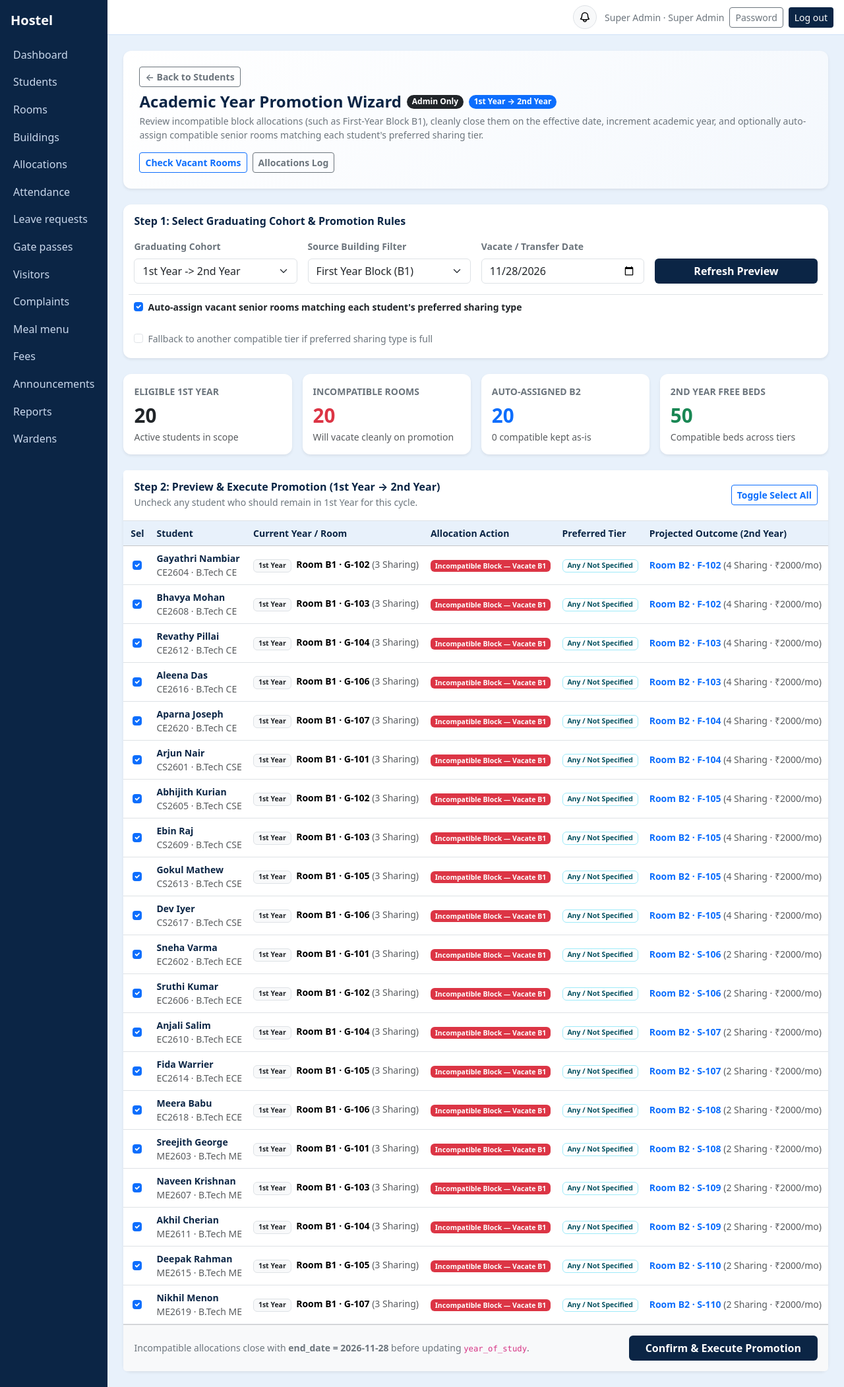
After one commit to anandp8678/hostel_ms, a Django app: page /students/promote/ in a window 1280 px wide. The commit adds this page. Shown: the whole page at 66% size. Run offline with Django 5.2, Linux system fonts and the light colour scheme; a user stored in the database is signed in; data comes from the database, SQL or seed files in the repository.

Commit message:
feat(promotion): add Admin academic year promotion wizard view and template

```diff
--- /dev/null
+++ b/core/templates/core/student_promote.html
@@ -0,0 +1,230 @@
+{% extends "core/base.html" %}{% block content %}
+<div class="card p-4 mb-4 bg-white border-0 shadow-sm" style="background: linear-gradient(135deg, #ffffff 0%, #f4f8fd 100%);">
+  <div class="d-flex flex-wrap justify-content-between align-items-center gap-3">
+    <div>
+      <div class="mb-2">
+        <a href="{% url 'students' %}" class="btn btn-sm btn-outline-secondary fw-semibold">
+          &larr; Back to Students
+        </a>
+      </div>
+      <div class="d-flex flex-wrap align-items-center gap-2 mb-1">
+        <h4 class="mb-0 fw-bold" style="color:var(--navy);">Academic Year Promotion Wizard</h4>
+        <span class="badge text-bg-dark rounded-pill">Admin Only</span>
+        <span class="badge text-bg-primary rounded-pill">{{ preview.from_label }} &rarr; {{ preview.to_label }}</span>
+      </div>
+      <div class="text-secondary small">
+        Review incompatible block allocations (such as First-Year Block B1), cleanly close them on the effective date, increment academic year, and optionally auto-assign compatible senior rooms matching each student's preferred sharing tier.
+      </div>
+    </div>
+    <div class="d-flex gap-2">
+      <a href="{% url 'rooms' %}" class="btn btn-sm btn-outline-primary fw-semibold">Check Vacant Rooms</a>
+      <a href="{% url 'allocations' %}" class="btn btn-sm btn-outline-secondary fw-semibold">Allocations Log</a>
+    </div>
+  </div>
+</div>
+
+{% if exec_result %}
+<div class="alert alert-success border-success shadow-sm mb-4" id="promotionResultBanner">
+  <div class="d-flex flex-wrap justify-content-between align-items-center gap-2 mb-2">
+    <h6 class="fw-bold mb-0 text-success">Promotion Completed: {{ exec_result.promoted_count }} Student{{ exec_result.promoted_count|pluralize }} Advanced to {{ exec_result.to_label }}</h6>
+    <a href="{% url 'students' %}?year={{ exec_result.to_year }}" class="btn btn-sm btn-success fw-semibold py-0 px-2">
+      View {{ exec_result.to_label }} Students &rarr;
+    </a>
+  </div>
+  <div class="small text-dark">
+    <b>{{ exec_result.vacated_count }}</b> incompatible room{{ exec_result.vacated_count|pluralize }} vacated &middot;
+    <b>{{ exec_result.assigned_count }}</b> compatible room{{ exec_result.assigned_count|pluralize }} auto-assigned &middot;
+    <b>{{ exec_result.kept_count }}</b> compatible room{{ exec_result.kept_count|pluralize }} retained &middot;
+    <b>{{ exec_result.unassigned_count }}</b> awaiting manual room assignment.
+  </div>
+  {% if exec_result.unassigned_names %}
+    <div class="small text-warning-emphasis mt-2">
+      <b>Awaiting manual room assignment:</b> {{ exec_result.unassigned_names|join:", " }}
+      <a href="{% url 'students' %}?year={{ exec_result.to_year }}&allocation=unallocated" class="ms-2 fw-semibold">Allocate Unassigned &rarr;</a>
+    </div>
+  {% endif %}
+</div>
+{% endif %}
+
+<!-- Step 1: Configuration & Live Dry-Run Filter -->
+<div class="card p-3 mb-4 bg-white border-0 shadow-sm">
+  <h6 class="fw-bold mb-3" style="color:var(--navy);">Step 1: Select Graduating Cohort & Promotion Rules</h6>
+  <form method="get" action="{% url 'students_promote' %}" class="row g-3 align-items-end">
+    <div class="col-12 col-md-3">
+      <label class="form-label small fw-semibold text-secondary">{{ form.from_year.label }}</label>
+      {{ form.from_year }}
+    </div>
+    <div class="col-12 col-md-3">
+      <label class="form-label small fw-semibold text-secondary">{{ form.building.label }}</label>
+      {{ form.building }}
+    </div>
+    <div class="col-12 col-md-3">
+      <label class="form-label small fw-semibold text-secondary">{{ form.effective_date.label }}</label>
+      {{ form.effective_date }}
+    </div>
+    <div class="col-12 col-md-3 d-grid">
+      <button type="submit" class="btn btn-navy fw-semibold">Refresh Preview</button>
+    </div>
+    <div class="col-12 d-flex flex-wrap gap-4 pt-2 border-top">
+      <label class="form-check mb-0 small">
+        {{ form.auto_assign }}
+        <span class="form-check-label fw-semibold">{{ form.auto_assign.label }}</span>
+      </label>
+      <label class="form-check mb-0 small">
+        {{ form.allow_fallback }}
+        <span class="form-check-label text-secondary">{{ form.allow_fallback.label }}</span>
+      </label>
+    </div>
+  </form>
+</div>
+
+<!-- Preview KPI Strip -->
+<div class="row g-3 mb-4">
+  <div class="col-6 col-md-3">
+    <div class="card p-3 h-100 bg-white border-0 shadow-sm">
+      <div class="text-secondary small fw-semibold text-uppercase">Eligible {{ preview.from_label }}</div>
+      <div class="stat text-dark mt-1">{{ preview.total_students }}</div>
+      <div class="small text-muted">Active students in scope</div>
+    </div>
+  </div>
+  <div class="col-6 col-md-3">
+    <div class="card p-3 h-100 bg-white border-0 shadow-sm">
+      <div class="text-secondary small fw-semibold text-uppercase">Incompatible Rooms</div>
+      <div class="stat {% if preview.incompatible_count > 0 %}text-danger{% else %}text-success{% endif %} mt-1">{{ preview.incompatible_count }}</div>
+      <div class="small text-muted">Will vacate cleanly on promotion</div>
+    </div>
+  </div>
+  <div class="col-6 col-md-3">
+    <div class="card p-3 h-100 bg-white border-0 shadow-sm">
+      <div class="text-secondary small fw-semibold text-uppercase">Auto-Assigned B2</div>
+      <div class="stat text-primary mt-1">{{ preview.auto_assigned_count }}</div>
+      <div class="small text-muted">{{ preview.keep_count }} compatible kept as-is</div>
+    </div>
+  </div>
+  <div class="col-6 col-md-3">
+    <div class="card p-3 h-100 bg-white border-0 shadow-sm">
+      <div class="text-secondary small fw-semibold text-uppercase">{{ preview.to_label }} Free Beds</div>
+      <div class="stat {% if preview.capacity_shortfall > 0 %}text-warning{% else %}text-success{% endif %} mt-1">{{ preview.total_compatible_free_beds }}</div>
+      <div class="small text-muted">Compatible beds across tiers</div>
+    </div>
+  </div>
+</div>
+
+{% if preview.capacity_shortfall > 0 and preview.auto_assign %}
+<div class="alert alert-warning border-warning mb-4 small shadow-sm">
+  <strong>Capacity Notice:</strong> {{ preview.needing_beds }} student{{ preview.needing_beds|pluralize }} need a compatible room for {{ preview.to_label }}, while {{ preview.total_compatible_free_beds }} compatible bed{{ preview.total_compatible_free_beds|pluralize }} are vacant ({{ preview.capacity_shortfall }} bed shortfall). Matched students will be assigned first; remaining students will be promoted as Unallocated.
+</div>
+{% endif %}
+
+<!-- Step 2: Dry-Run Preview & Confirmation -->
+<div class="card bg-white border-0 shadow-sm">
+  <div class="card-header bg-white py-3 d-flex flex-wrap justify-content-between align-items-center gap-2 border-bottom">
+    <div>
+      <h6 class="mb-0 fw-bold" style="color:var(--navy);">Step 2: Preview & Execute Promotion ({{ preview.from_label }} &rarr; {{ preview.to_label }})</h6>
+      <span class="small text-secondary">Uncheck any student who should remain in {{ preview.from_label }} for this cycle.</span>
+    </div>
+    {% if preview.rows %}
+      <button type="button" class="btn btn-sm btn-outline-primary fw-semibold" onclick="toggleAllPromoteBoxes()">
+        Toggle Select All
+      </button>
+    {% endif %}
+  </div>
+
+  {% if preview.rows %}
+  <form method="post" action="{% url 'students_promote' %}" onsubmit="return confirm('Promote selected students from {{ preview.from_label }} to {{ preview.to_label }} effective {{ preview.effective_date|date:'Y-m-d' }}?');">
+    {% csrf_token %}
+    <input type="hidden" name="from_year" value="{{ preview.from_year }}">
+    <input type="hidden" name="building" value="{% if preview.building %}{{ preview.building.pk }}{% endif %}">
+    <input type="hidden" name="effective_date" value="{{ preview.effective_date|date:'Y-m-d' }}">
+    <input type="hidden" name="auto_assign" value="{% if preview.auto_assign %}1{% else %}0{% endif %}">
+    <input type="hidden" name="allow_fallback" value="{% if preview.allow_fallback %}1{% else %}0{% endif %}">
+
+    <div class="table-responsive">
+      <table class="table table-hover align-middle mb-0 small">
+        <thead class="table-light">
+          <tr>
+            <th style="width:42px;" class="text-center">Sel</th>
+            <th>Student</th>
+            <th>Current Year / Room</th>
+            <th>Allocation Action</th>
+            <th>Preferred Tier</th>
+            <th>Projected Outcome ({{ preview.to_label }})</th>
+          </tr>
+        </thead>
+        <tbody>
+          {% for row in preview.rows %}
+          {% with s=row.student %}
+          <tr class="{% if row.incompatible %}table-danger-subtle{% endif %}">
+            <td class="text-center">
+              <input type="checkbox" name="student_ids" value="{{ s.pk }}" class="form-check-input promote-cb" checked>
+            </td>
+            <td>
+              <div class="fw-bold text-dark">
+                <a href="{% url 'student_detail' s.pk %}" class="text-decoration-none" style="color:var(--navy);">{{ s.user.display_name }}</a>
+              </div>
+              <div class="text-muted">{{ s.roll_no }} &middot; {{ s.course|default:"Not specified" }}</div>
+            </td>
+            <td>
+              <span class="badge text-bg-light border text-dark">{{ s.year_label }}</span>
+              {% if row.current_room %}
+                <span class="fw-semibold ms-1">Room {{ row.current_room }}</span>
+                <span class="text-muted">({{ row.current_room.room_type_label }})</span>
+              {% else %}
+                <span class="text-muted ms-1">Unallocated</span>
+              {% endif %}
+            </td>
+            <td>
+              {% if row.incompatible %}
+                <span class="badge text-bg-danger">Incompatible Block &mdash; Vacate {{ row.current_room.building.code }}</span>
+              {% elif row.action_kind == "keep_compatible" %}
+                <span class="badge text-bg-success">Compatible &mdash; Keep Room</span>
+              {% else %}
+                <span class="badge text-bg-secondary">Unallocated</span>
+              {% endif %}
+            </td>
+            <td>
+              <span class="badge text-bg-info-subtle text-info-emphasis border border-info-subtle">{{ s.preferred_room_type_label }}</span>
+            </td>
+            <td>
+              {% if row.action_kind == "keep_compatible" %}
+                <span class="text-success fw-semibold">Retains Room {{ row.projected_room }}</span>
+              {% elif row.projected_room %}
+                <span class="fw-semibold text-primary">Room {{ row.projected_room }}</span>
+                <span class="text-muted">({{ row.projected_room.room_type_label }} &middot; ₹{{ row.projected_rent|floatformat:0 }}/mo)</span>
+                {% if row.match_status == "fallback" %}
+                  <span class="badge text-bg-warning text-dark ms-1">Fallback Tier</span>
+                {% endif %}
+              {% else %}
+                <span class="text-warning-emphasis fw-semibold">Unallocated (Manual Assignment)</span>
+              {% endif %}
+            </td>
+          </tr>
+          {% endwith %}
+          {% endfor %}
+        </tbody>
+      </table>
+    </div>
+    <div class="card-footer bg-light d-flex flex-wrap justify-content-between align-items-center gap-2 py-3">
+      <div class="small text-secondary">
+        Incompatible allocations close with <b>end_date = {{ preview.effective_date|date:"Y-m-d" }}</b> before updating <code>year_of_study</code>.
+      </div>
+      <button type="submit" class="btn btn-navy fw-semibold px-4" id="executePromotionBtn">
+        Confirm &amp; Execute Promotion
+      </button>
+    </div>
+  </form>
+  {% else %}
+  <div class="p-5 text-center text-muted">
+    No active students match {{ preview.from_label }}{% if preview.building %} in {{ preview.building.code }}{% endif %}. Try selecting another graduating year or building filter above.
+  </div>
+  {% endif %}
+</div>
+
+<script>
+function toggleAllPromoteBoxes() {
+  var boxes = Array.from(document.querySelectorAll('.promote-cb'));
+  var allChecked = boxes.every(function (b) { return b.checked; });
+  boxes.forEach(function (b) { b.checked = !allChecked; });
+}
+</script>
+{% endblock %}
--- a/core/templates/core/students_list.html
+++ b/core/templates/core/students_list.html
@@ -92,6 +92,9 @@
           Table View
         </a>
       </div>
+      {% if request.user.role == "admin" %}
+        <a class="btn btn-sm btn-outline-warning text-dark fw-semibold" href="{% url 'students_promote' %}">Promote Year</a>
+      {% endif %}
       <a class="btn btn-sm btn-outline-secondary fw-semibold" href="{% url 'students_import' %}">Import CSV</a>
       {% if add %}
         <a class="btn btn-sm btn-navy fw-semibold" href="{{ add }}">{{ add_label }}</a>
--- a/core/urls.py
+++ b/core/urls.py
@@ -11,6 +11,7 @@ urlpatterns = [
     path("children/<int:pk>/", v.child, name="child"),
     path("students/", v.student_list, name="students"),
     path("students/new/", v.student_new, name="students_new"),
+    path("students/promote/", v.student_promote, name="students_promote"),
     path("students/import/", v.student_import, name="students_import"),
     path("students/import/template/", v.import_template, name="import_template"),
     path("allocations/import/", v.allocation_import, name="allocations_import"),
--- a/core/views.py
+++ b/core/views.py
@@ -22,6 +22,7 @@ from .pdf_services import generate_fee_invoice_pdf, generate_fees_report_pdf, ge
 from .services import (
     bulk_create_rooms,
     bulk_create_rooms_floors,
+    execute_academic_promotion,
     find_building,
     log_visitor_checkin,
     parse_year,
@@ -36,6 +37,7 @@ from .services import (
     perform_gate_checkin,
     perform_gate_checkout,
     perform_visitor_checkout,
+    preview_academic_promotion,
     scoped_staff_for_student,
     sync_overdue_gate_passes,
     transfer_student_room,
@@ -1746,6 +1748,91 @@ def student_list(request):
         "add_label": "Add student",
     }
     return render(request, "core/students_list.html", context)
+
+
+@role_required("admin")
+def student_promote(request):
+    """Two-step Academic Year Promotion Wizard: preview incompatible allocations and execute B1 -> B2 promotion."""
+    default_b1 = m.Building.objects.filter(code="B1", is_active=True).first()
+
+    if request.method == "POST":
+        raw_fy = (request.POST.get("from_year") or "1").strip()
+        from_year = int(raw_fy) if raw_fy in ("1", "2", "3") else 1
+        raw_bld = (request.POST.get("building") or "").strip()
+        eff_date = parse_date((request.POST.get("effective_date") or "").strip()) or date.today()
+        auto_assign = (request.POST.get("auto_assign") or "") in ("1", "on", "true")
+        allow_fallback = (request.POST.get("allow_fallback") or "") in ("1", "on", "true")
+        student_ids = request.POST.getlist("student_ids")
+
+        try:
+            exec_result = execute_academic_promotion(
+                student_ids=student_ids,
+                from_year=from_year,
+                to_year=from_year + 1,
+                auto_assign=auto_assign,
+                allow_fallback=allow_fallback,
+                effective_date=eff_date,
+                actor=request.user,
+            )
+            request.session["last_promotion_result"] = exec_result
+            messages.success(
+                request,
+                f"Promoted {exec_result['promoted_count']} student(s) to {exec_result['to_label']} "
+                f"({exec_result['vacated_count']} vacated, {exec_result['assigned_count']} assigned).",
+            )
+        except ValidationError as e:
+            messages.error(request, getattr(e, "messages", [str(e)])[0])
+
+        qs_parts = [
+            f"from_year={from_year}",
+            f"building={raw_bld}",
+            f"effective_date={eff_date.isoformat()}",
+            f"auto_assign={'1' if auto_assign else '0'}",
+            f"allow_fallback={'1' if allow_fallback else '0'}",
+        ]
+        return redirect(f"{reverse('students_promote')}?{'&'.join(qs_parts)}")
+
+    if "from_year" in request.GET:
+        raw_fy = (request.GET.get("from_year") or "1").strip()
+        from_year = int(raw_fy) if raw_fy in ("1", "2", "3") else 1
+        raw_bld = (request.GET.get("building") or "").strip()
+        building_obj = find_building(raw_bld) if raw_bld else None
+        eff_date = parse_date((request.GET.get("effective_date") or "").strip()) or date.today()
+        auto_assign = (request.GET.get("auto_assign") or "") in ("1", "on", "true")
+        allow_fallback = (request.GET.get("allow_fallback") or "") in ("1", "on", "true")
+    else:
+        from_year = 1
+        building_obj = default_b1
+        eff_date = date.today()
+        auto_assign = True
+        allow_fallback = False
+
+    exec_result = request.session.pop("last_promotion_result", None)
+    preview = preview_academic_promotion(
+        from_year=from_year,
+        to_year=from_year + 1,
+        building=building_obj,
+        auto_assign=auto_assign,
+        allow_fallback=allow_fallback,
+        effective_date=eff_date,
+    )
+    form = f.AcademicPromotionForm(
+        initial={
+            "from_year": from_year,
+            "building": building_obj,
+            "effective_date": eff_date,
+            "auto_assign": auto_assign,
+            "allow_fallback": allow_fallback,
+        }
+    )
+    return show(
+        request,
+        "student_promote",
+        title="Academic Year Promotion Wizard",
+        form=form,
+        preview=preview,
+        exec_result=exec_result,
+    )
 
 
 @staff
```
